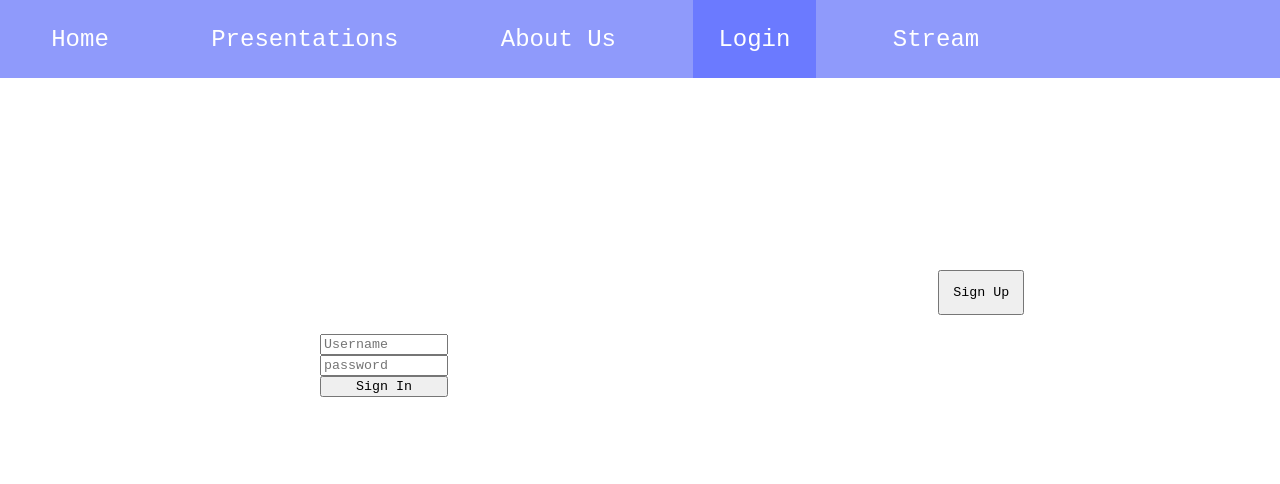
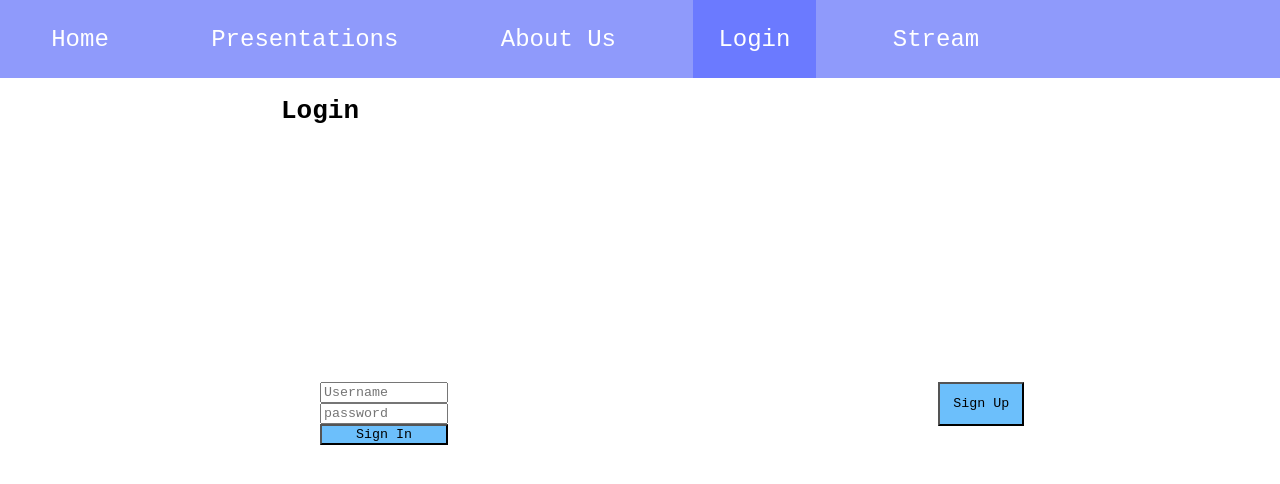
Before and after one commit to as9587/WiCHacks2021, a plain HTML site: page pages/login.html in a window 1280 px wide. Drawn offline with Linux system fonts and the light colour scheme.

Commit message:
Update login.html

```diff
--- a/pages/login.html
+++ b/pages/login.html
@@ -14,12 +14,13 @@
         </ul>
     </nav>
 </head>
-<body>
-    <input style="float:right; margin-right: 20vw; margin-top: 15vw; padding: 1vw;" type="button" value="Sign Up"/>
+<body id="logBody">
+    <h1 style="margin-right: 50vw;">Login</h1>
+    <input style="float:right; margin-right: 20vw; margin-top: 16vw; padding: 1vw; background-color: #6CBFFB;" type="button" value="Sign Up"/>
     <form id="login">
         <input type="text" placeholder="Username"/><br>
         <input type="password" placeholder="password"/><br>
-        <input type="submit" value="Sign In"/>
+        <input style="background-color: #6CBFFB;" type="submit" value="Sign In"/>
     </form>
 
 </body>
```
